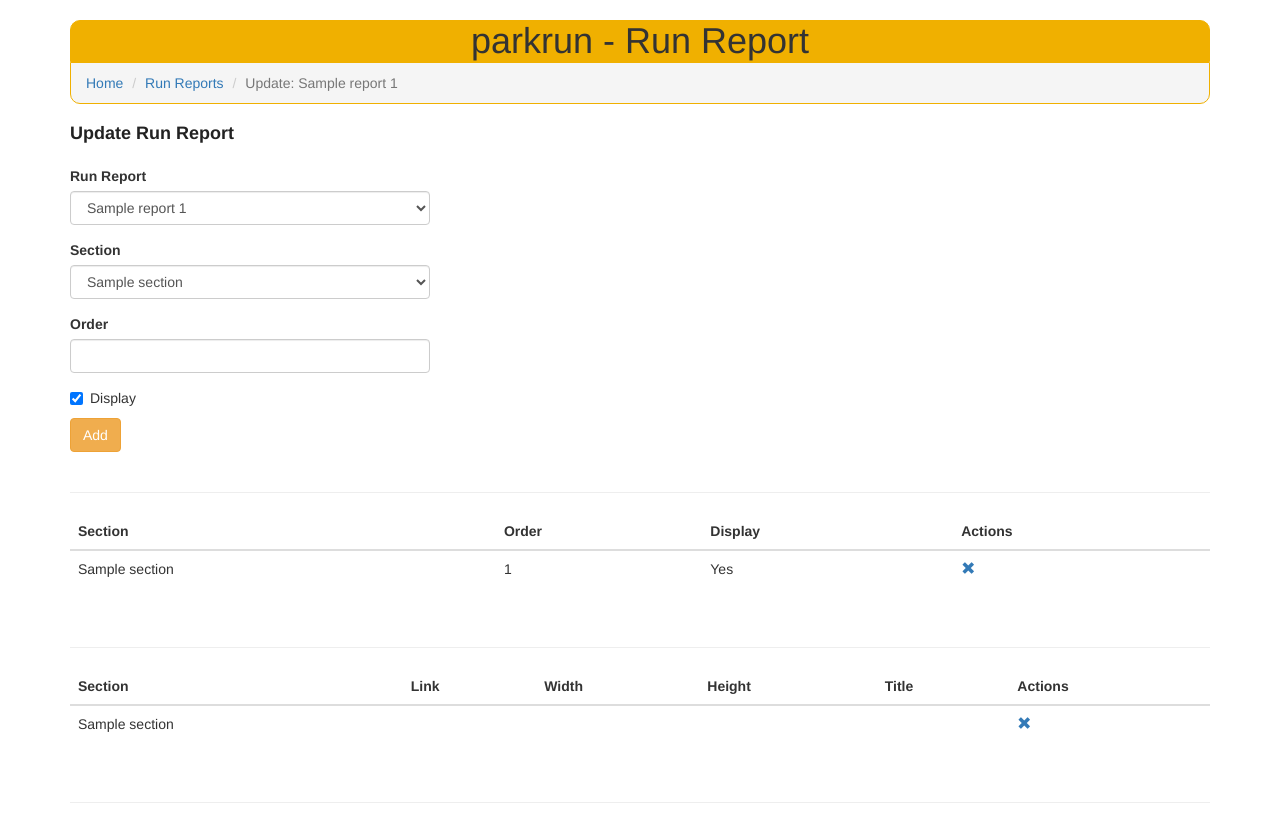
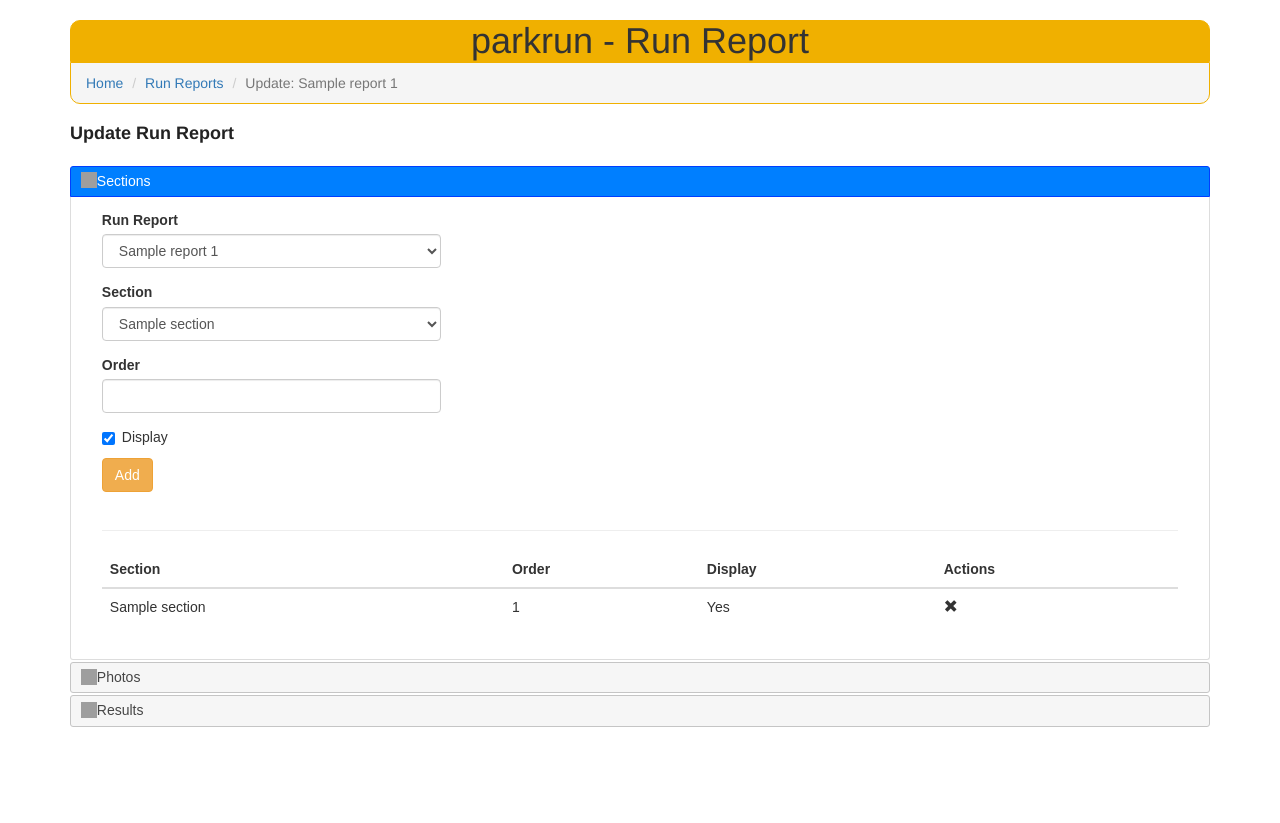
Before and after one commit to flyladyhawke/parkrun_run_report, a Flask app: page /run_report/update/1 in a window 1280 px wide. Shown: the part 52-875 px from the top of the page. After the commit the page ends 779 px from the top, so only its background shows below. Run offline with Flask 2, Linux system fonts and the light colour scheme; tables that the repository leaves empty hold one stand-in row (values such as "Sample post"); some libraries are stand-ins or nearby versions; grey boxes are pictures that could not be loaded.

Commit message:
Add accordians

```diff
--- a/app/routes.py
+++ b/app/routes.py
@@ -173,6 +173,7 @@ def run_report_update(run_report_id):
         event_results=event_results,
         photos=photos,
         breadcrumbs=breadcrumbs,
+        accordions=['accordion']
     )
 
 
--- a/app/templates/base.html
+++ b/app/templates/base.html
@@ -5,12 +5,23 @@
 {% endblock %}
 {% block styles %}
     {{super()}}
+    <link rel="stylesheet" href="//code.jquery.com/ui/1.12.1/themes/base/jquery-ui.css">
     <link rel="stylesheet" href="{{url_for('.static', filename='run_report.css')}}">
     <link rel="stylesheet" href="{{url_for('.static', filename='datatables.min.css')}}">
 {% endblock %}
 {% block scripts %}
     {{super()}}
+    <script src="https://code.jquery.com/ui/1.12.1/jquery-ui.js"></script>
     <script type="text/javascript" charset="utf8" src="{{url_for('.static', filename='datatables.min.js')}}"></script>
+    {% if accordions %}
+        <script type="text/javascript">
+          $( function() {
+              {% for accordion in accordions %}
+              $( "#{{ accordion }}" ).accordion();
+              {% endfor %}
+          } );
+        </script>
+    {% endif %}
     {% if tables %}
         <script type="text/javascript">
         $(document).ready( function () {
--- a/app/templates/run_report_update.html
+++ b/app/templates/run_report_update.html
@@ -3,6 +3,9 @@
 
 {% block app_content %}
     <h2 class="sub_title">Update Run Report</h2>
+    <div id="accordion">
+    <h3>Sections</h3>
+    <div>
     <div class="row">
         <div class="col-md-4">
             {{ wtf.quick_form(form, button_map={'submit': 'warning'}) }}
@@ -32,8 +35,9 @@
     {% endfor %}
     </tbody>
     </table>
-    <br/>
-    <hr/>
+    </div>
+    <h3>Photos</h3>
+    <div>
     <table class="table" id="event-photo-list" data-page-length='25'>
         <thead>
         <tr>
@@ -60,8 +64,9 @@
     {% endfor %}
     </tbody>
     </table>
-    <br/>
-    <hr/>
+    </div>
+    <h3>Results</h3>
+    <div>
     <table class="table" id="event-result-list" data-page-length='25'>
         <thead>
         <tr>
@@ -79,4 +84,5 @@
     {% endfor %}
     </tbody>
     </table>
+    </div>
 {% endblock %}
```
